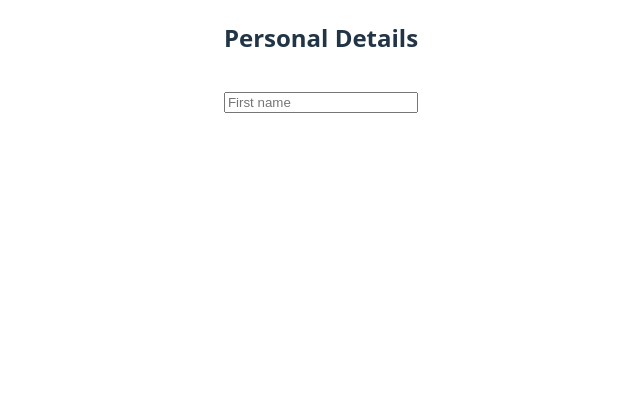
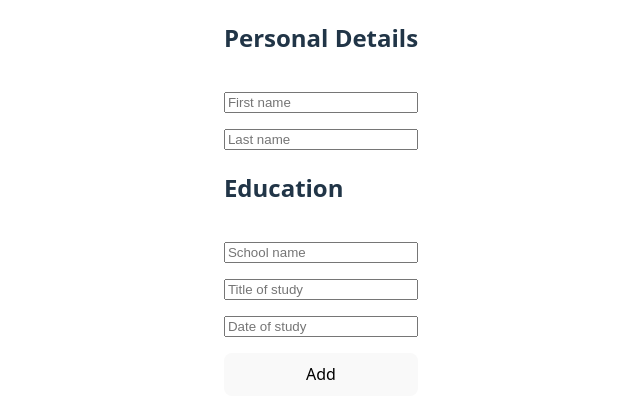
Before and after one commit to B3n9219/CV-maker, a React (Vite) app: page / in a window 1280 px wide. Shown: the top 418 px of the page, without its empty margins (319-959 px from the left). Built offline with nearby package versions, Linux system fonts and the light colour scheme.

Commit message:
Broken commit, about to change things drastically

```diff
--- a/src/App.jsx
+++ b/src/App.jsx
@@ -7,11 +7,20 @@ import { useState } from 'react'
 import './App.css'
 
 function App() {
+  const [formData, setFormData] = useState({
+      "personalDetails": null, "education": []
+  })
   return (
     <>
       <Form>
-          <Section title="Personal Details">
-              <Input name="First name"/>
+          <Section title="Personal Details" initialSectionData={formData.personalDetails} setFormData={() => setFormData}>
+              <Input name="First name" />
+              <Input name="Last name"/>
+          </Section>
+          <Section title="Education" initialSectionData={formData.education} setFormData={() => setFormData} type="multiple">
+              <Input name="School name"/>
+              <Input name="Title of study"/>
+              <Input name="Date of study"/>
           </Section>
       </Form>
     </>
--- a/src/components/Form.jsx
+++ b/src/components/Form.jsx
@@ -1,3 +1,6 @@
+import { useState } from 'react'
+
+
 export default function Form( {children} ) {
     return (
         <form className="form">
--- a/src/components/Input.jsx
+++ b/src/components/Input.jsx
@@ -1,4 +1,5 @@
 export default function Input({ name, type = "text"}) {
+
     return (
         <input className="input" name={name} type={type} placeholder={name}/>
     )
--- a/src/components/Section.jsx
+++ b/src/components/Section.jsx
@@ -1,10 +1,40 @@
 import "/src/styles/Section.css"
+import {Children, cloneElement, useState} from 'react'
 
-export default function Section({title, children}) {
+
+
+export default function Section({title, type="single", initialSectionData, setFormData, children}) {
+    const [sectionData, setSectionData] = useState(initialSectionData)
+    console.log(sectionData)
+    function addInfo() {
+        if (type==="multiple") {
+            setSectionData()
+        }
+        setFormData = [...setFormData, ...sectionData]
+    }
+    const handleInputChange = (name, value) => {
+        console.log('changed', e.target.name, e.target.value);
+        setSectionData(prev => ({
+            ...prev,
+            [name]: value,
+        }));
+    };
+
+    // Clone each child Input, adding value and onChange
+    const childrenWithProps = Children.map(children, child => {
+        // Only clone if it has a "name" prop (assume Input components)
+        if (!child.props.name) {
+            return child
+        }
+        return cloneElement(child, {onChange: e => handleInputChange(e.target.name, e.target.value)});
+    });
     return (
         <div className="section">
             <h2>{title}</h2>
-            {children}
+            {childrenWithProps}
+            {type==="multiple"? (
+                <button onClick={() => addInfo()}>Add</button>
+            ) : null}
         </div>
     )
 }
```
Also changed, not shown: src/utils/formatters.js (added).
